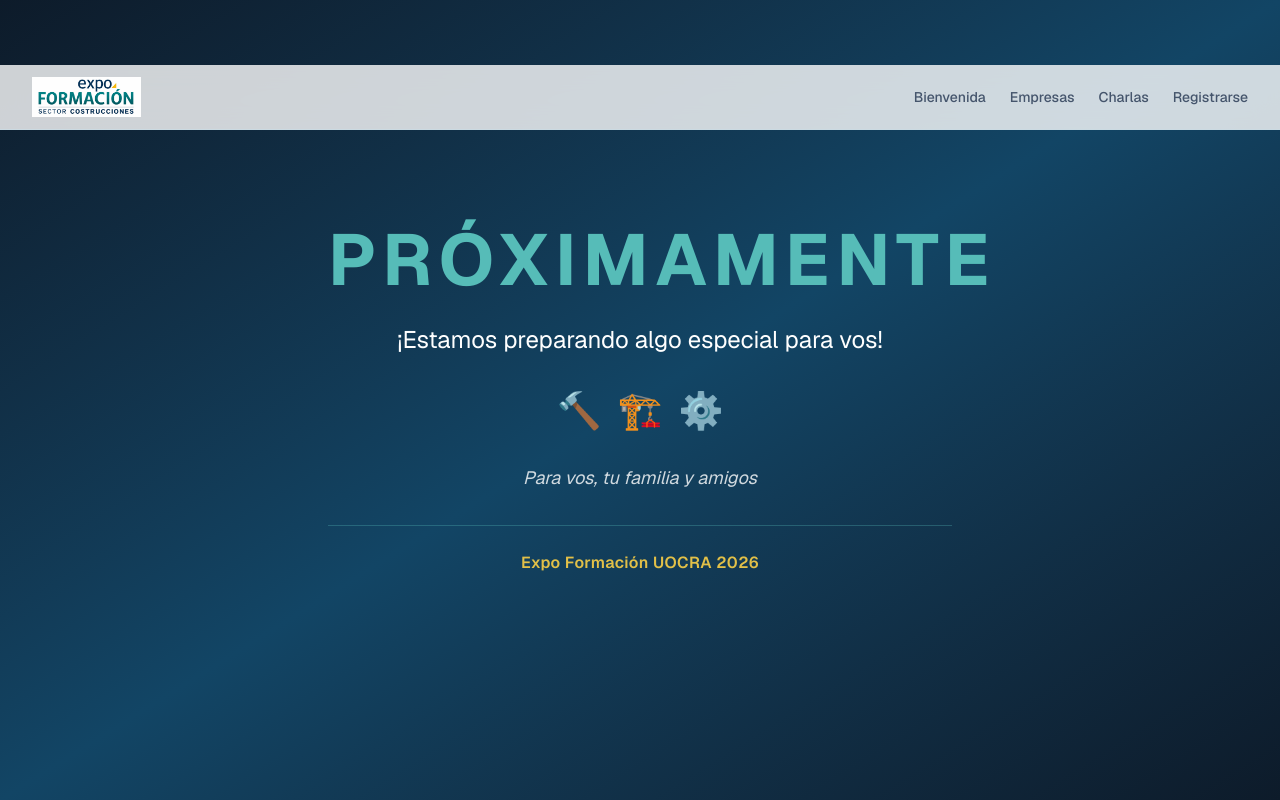
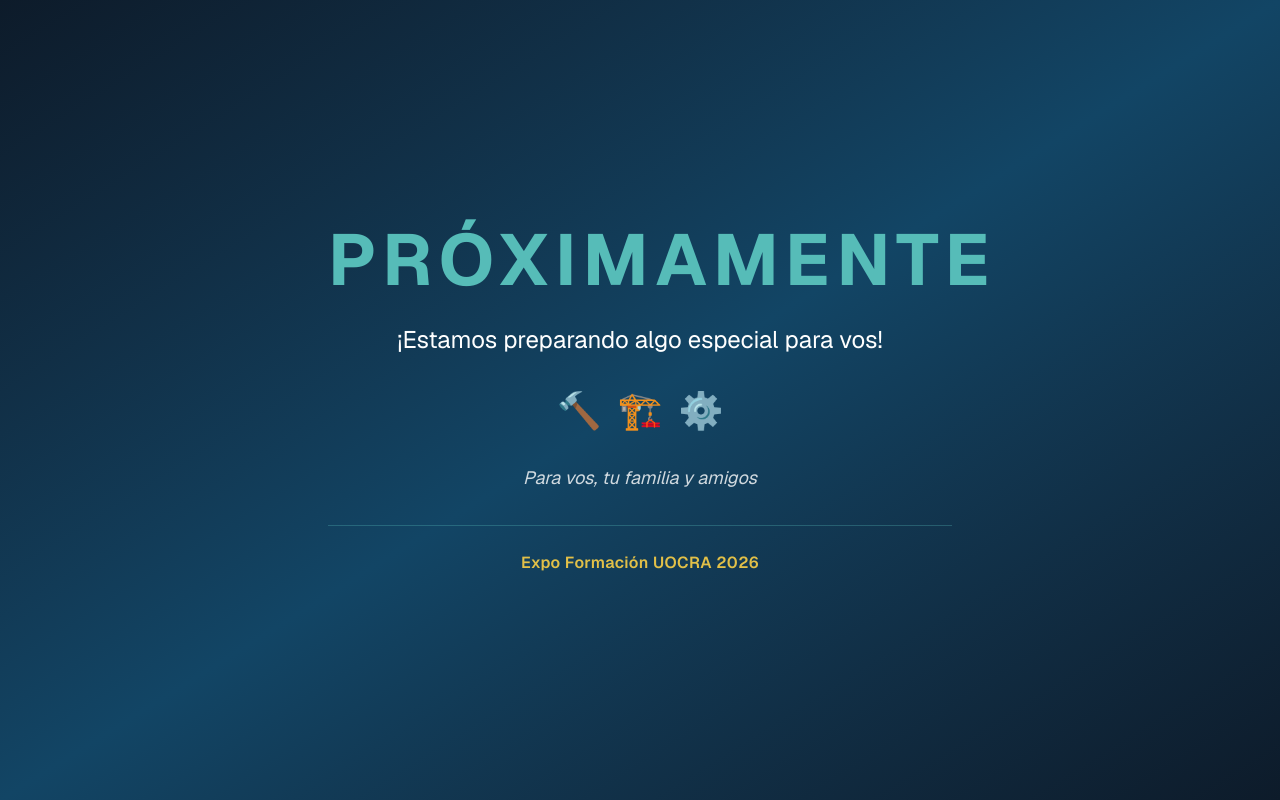
Before and after one commit to FacuPedrazzoli/Expo-Formacion-Uocra, a Next.js app: page /stands in a window 1280 px wide. Shown: the top 800 px of the page. Built offline with nearby package versions, Linux system fonts and the light colour scheme.

Commit message:
fix: increase z-index to ensure banner covers everything

```diff
--- a/src/components/ui/ProximamenteBanner.tsx
+++ b/src/components/ui/ProximamenteBanner.tsx
@@ -2,7 +2,7 @@
 
 export default function ProximamenteBanner() {
   return (
-    <div className="fixed inset-0 z-50 flex items-center justify-center bg-gradient-to-br from-[#0d1b2a] via-[#124565] to-[#0d1b2a]">
+    <div className="fixed inset-0 z-[100] flex items-center justify-center bg-gradient-to-br from-[#0d1b2a] via-[#124565] to-[#0d1b2a]">
       <div className="text-center px-6 py-16 max-w-2xl">
         <h1 className="text-5xl md:text-7xl font-bold tracking-widest text-[#56bcb8] mb-6">
           PRÓXIMAMENTE
```
